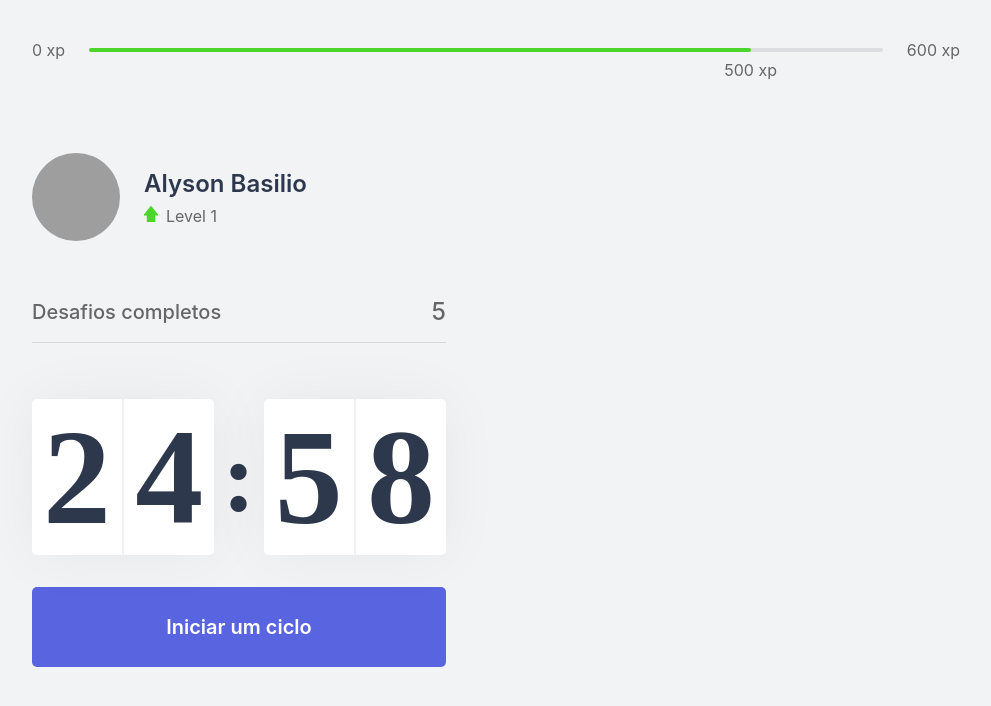
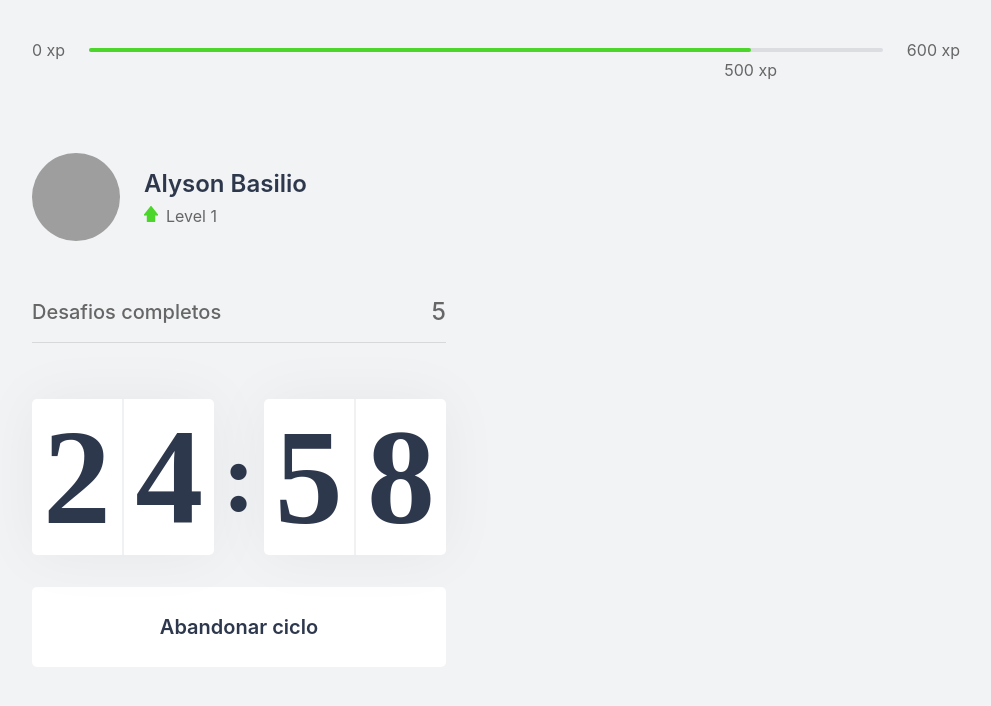
Before and after one commit to AlysonBasilio/moveit-nlw, a Next.js app: page / in a window 1280 px wide. Both pictures are taken after a click on the button "Iniciar um ciclo". Shown: the top 706 px of the page, without its empty margins (144-1135 px from the left). Built offline with nearby package versions, Linux system fonts and the light colour scheme; grey boxes are pictures that could not be loaded.

Commit message:
Implement Reset countdown feature

```diff
--- a/src/component/Countdown.tsx
+++ b/src/component/Countdown.tsx
@@ -5,9 +5,11 @@ interface CountdownProps {
   initialTimeInSeconds: number;
 }
 
+let countdownTimeout: NodeJS.Timeout
+
 export function Countdown({ initialTimeInSeconds }: CountdownProps) {
   const [timeInSeconds, setTimeInSeconds] = useState(initialTimeInSeconds)
-  const [active, setActive] = useState(false)
+  const [isActive, setIsActive] = useState(false)
 
   const minutes = Math.floor(timeInSeconds / 60)
   const seconds = timeInSeconds % 60
@@ -16,16 +18,22 @@ export function Countdown({ initialTimeInSeconds }: CountdownProps) {
   const [secondLeft, secondRight] = String(seconds).padStart(2, '0').split('')
 
   function startCountdown() {
-    setActive(true)
+    setIsActive(true)
+  }
+
+  function resetCountdown() {
+    clearTimeout(countdownTimeout)
+    setIsActive(false)
+    setTimeInSeconds(initialTimeInSeconds)
   }
 
   useEffect(() => {
-    if (active && timeInSeconds > 0) {
-      setTimeout(() => {
+    if (isActive && timeInSeconds > 0) {
+      countdownTimeout = setTimeout(() => {
         setTimeInSeconds(timeInSeconds - 1)
       }, 1000)
     }
-  }, [active, timeInSeconds])
+  }, [isActive, timeInSeconds])
 
   return (
     <div>
@@ -40,9 +48,25 @@ export function Countdown({ initialTimeInSeconds }: CountdownProps) {
           <span>{secondRight}</span>
         </div>
       </div>
-      <button type="button" className={styles.countdownButton} onClick={startCountdown}>
-        Iniciar um ciclo
-      </button>
+      {
+        isActive ? (
+          <button
+            type="button"
+            className={`${styles.countdownButton} ${styles.countdownActiveButton}`}
+            onClick={resetCountdown}
+          >
+            Abandonar ciclo
+          </button>
+        ) : (
+          <button
+            type="button"
+            className={styles.countdownButton}
+            onClick={startCountdown}
+          >
+            Iniciar um ciclo
+          </button>
+        )
+      }
     </div>
   )
 }
--- a/src/styles/components/Countdown.module.css
+++ b/src/styles/components/Countdown.module.css
@@ -62,3 +62,13 @@
 .countdownButton:hover {
   background: var(--blue-dark);
 }
+
+.countdownActiveButton {
+  background: var(--white);
+  color: var(--title);
+}
+
+.countdownActiveButton:hover {
+  background: var(--red);
+  color: var(--white);
+}
```
